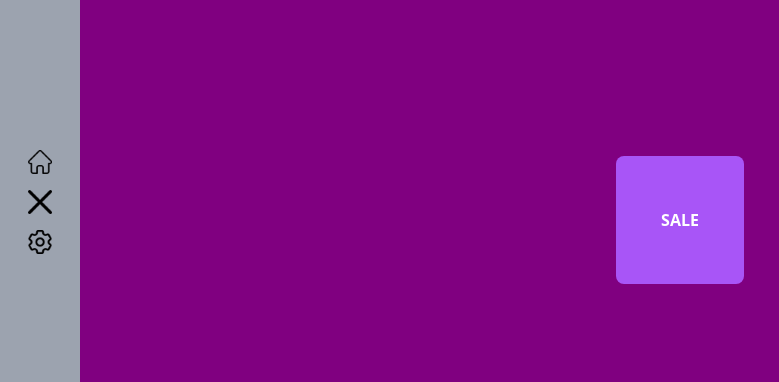
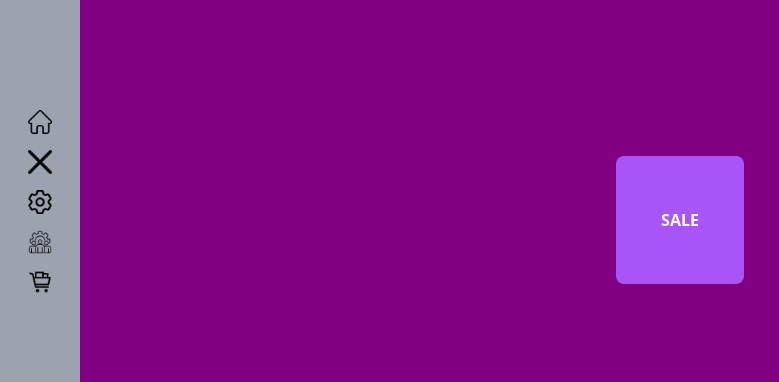
Before and after one commit to INTEL-ONBOARD/webApp_LMS, a Java web app: page /webApp_war/admin in a window 1280 px wide. Shown: the part 218-600 px from the top of the page, without its empty margins (0-779 px from the left). Run offline with Tomcat 11, a stand-in JSP engine, Linux system fonts and the light colour scheme; some libraries are stand-ins or nearby versions.

Commit message:
sidebar updated

```diff
--- a/src/main/webapp/views/sections/sideBar.jsp
+++ b/src/main/webapp/views/sections/sideBar.jsp
@@ -26,6 +26,20 @@
                         </span>
                     </a>
                 </li>
+                <li class="py-2 px-4 hover:bg-gray-700">
+                    <a href="#" class="flex items-center" id="settings-icon">
+                        <span class="">
+                            <img src="./Resources/management.png" class="h-6 w-6" alt="User Management Icon">
+                        </span>
+                    </a>
+                </li>
+                <li class="py-2 px-4 hover:bg-gray-700">
+                    <a href="#" class="flex items-center" id="settings-icon">
+                        <span class="">
+                            <img src="./Resources/market.png" class="h-6 w-6" alt="Order Icon">
+                        </span>
+                    </a>
+                </li>
             </ul>
         </nav>
     </div>
```
Also changed, not shown: src/main/webapp/Resources/management.png (added), src/main/webapp/Resources/market.png (added), 1 other file.
